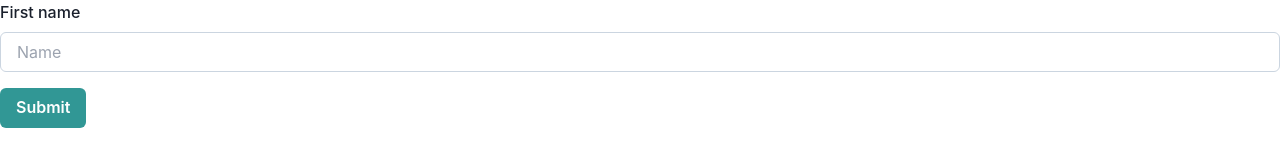
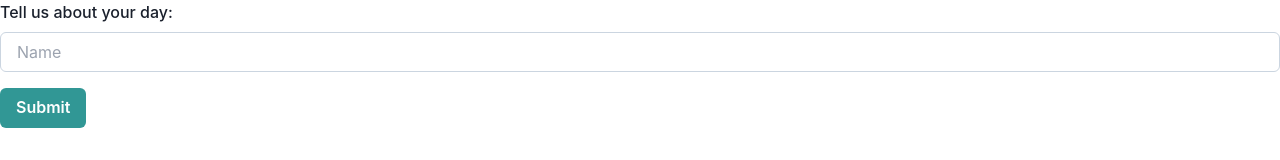
Before and after one commit to RadarInc/HealthRadar, a Next.js app: page /log in a window 1280 px wide. Shown: the top 160 px of the page. Built offline with nearby package versions, Linux system fonts and the light colour scheme.

Commit message:
update calendar

```diff
--- a/package.json
+++ b/package.json
@@ -16,6 +16,7 @@
     "framer-motion": "^10.16.4",
     "next": "13.5.6",
     "react": "^18",
+    "react-calendar": "^4.6.1",
     "react-dom": "^18"
   },
   "devDependencies": {
--- a/pages/index.tsx
+++ b/pages/index.tsx
@@ -1,8 +1,13 @@
 import Image from "next/image";
-import { Inter } from "next/font/google";
 import Link from "next/link";
+import { Box, Center, Heading, Grid, GridItem } from "@chakra-ui/react";
+import Calendar from "react-calendar";
+import "react-calendar/dist/Calendar.css";
 
 export default function Home() {
+  const daysInMonth = new Date(2023, 10, 0).getDate();
+  const daysArray = Array.from({ length: daysInMonth }, (_, i) => i + 1);
+
   return (
     <main>
       <div>
@@ -11,6 +16,41 @@ export default function Home() {
         </div>
 
         <Link href="/log">Log</Link>
+
+        {/* <Center>
+          <Box>
+            <Center>
+              <Heading size="md">October 2023</Heading>
+            </Center>
+            <Grid templateColumns="repeat(7, 1fr)" gap={0.5} p={1}>
+              <Center m={2}>Sun</Center>
+              <Center m={2}>Mon</Center>
+              <Center m={2}>Tue</Center>
+              <Center m={2}>Wed</Center>
+              <Center m={2}>Thu</Center>
+              <Center m={2}>Fri</Center>
+              <Center m={2}>Sat</Center>
+              {daysArray.map((day) => (
+                <Center
+                  key={day}
+                  m={2}
+                  bg={day === 22 ? "#5498EE" : "transparent"}
+                >
+                  <GridItem
+                    colSpan={1}
+                    borderWidth={day === 22 ? 1 : 0}
+                    borderColor="#5498EE"
+                    color={day === 22 ? "white" : "black"}
+                  >
+                    {day}
+                  </GridItem>
+                </Center>
+              ))}
+            </Grid>
+          </Box>
+        </Center> */}
+
+        <Calendar onChange={() => {}} value={new Date()} />
       </div>
     </main>
   );
--- a/pages/log.tsx
+++ b/pages/log.tsx
@@ -24,7 +24,7 @@ export default function Log() {
           <Field name="name">
             {({ field, form }) => (
               <FormControl isInvalid={form.errors.name && form.touched.name}>
-                <FormLabel>First name</FormLabel>
+                <FormLabel>Tell us about your day:</FormLabel>
                 <Input {...field} placeholder="Name" />
                 <FormErrorMessage>{form.errors.name}</FormErrorMessage>
               </FormControl>
```
Also changed, not shown: public/logo.png, 1 other file (tests, documents, lock files or other folders).
